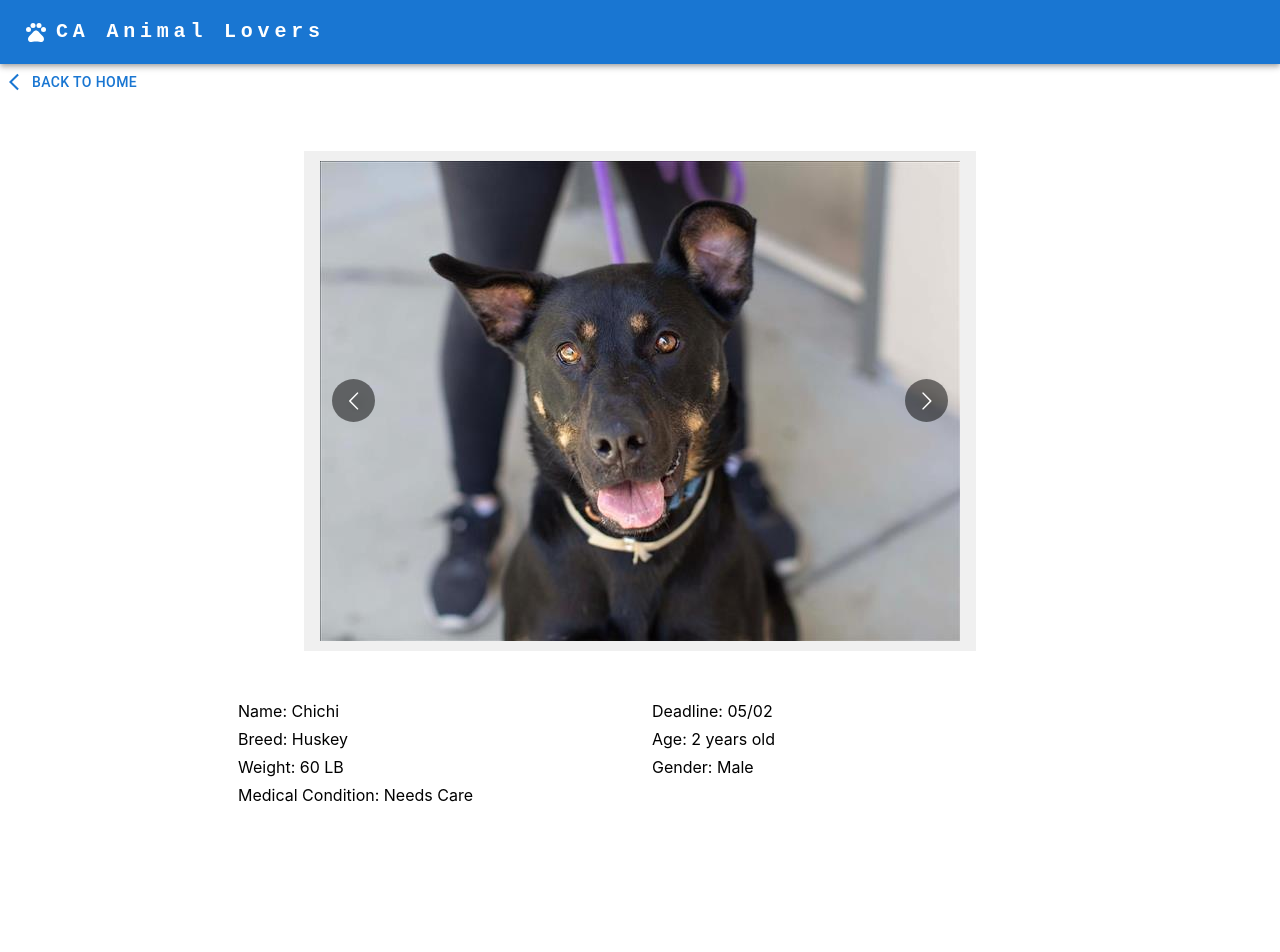
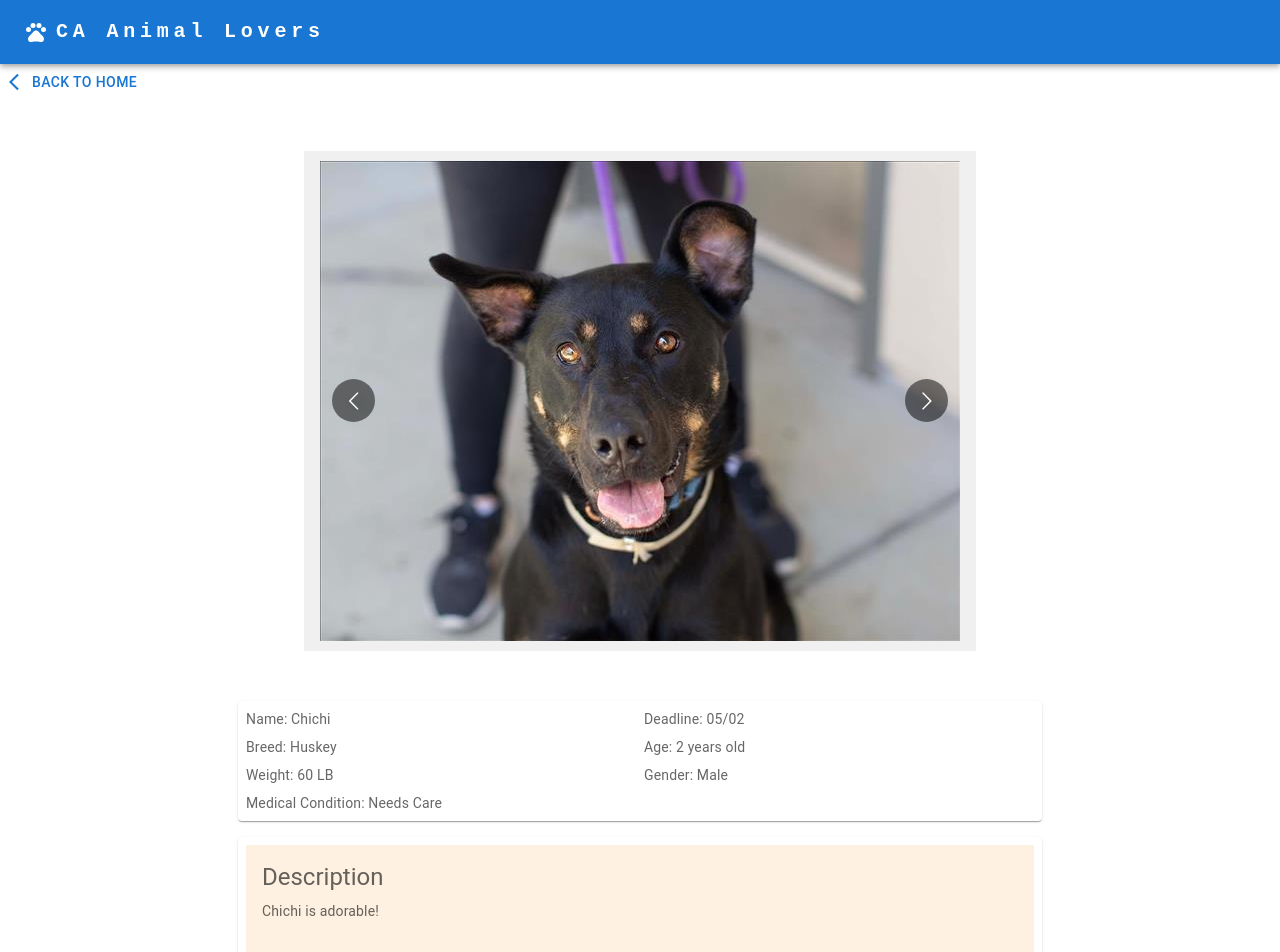
Before and after one commit to zinizhu/ca-anmial-lovers, a React (Create React App) app: page /dog-detail/1 in a window 1280 px wide. Shown: the top 952 px of the page. Before the commit the page ends 805 px from the top, so only its background shows below. Built offline with nearby package versions, Linux system fonts and the light colour scheme.

Commit message:
feat:add description and modify DogDetailsPage style

```diff
--- a/src/DogDetailsPage.tsx
+++ b/src/DogDetailsPage.tsx
@@ -5,14 +5,24 @@ import ArrowBackIosNewIcon from "@mui/icons-material/ArrowBackIosNew";
 import Button from "@mui/material/Button";
 import Grid from "@mui/material/Grid"; // Grid version 1
 import Typography from "@mui/material/Typography";
-
-import Carousel from "react-multi-carousel";
-import "react-multi-carousel/lib/styles.css";
+import Box from "@mui/material/Box";
+import CssBaseline from "@mui/material/CssBaseline";
+import Paper from "@mui/material/Paper";
+import Stack from "@mui/material/Stack";
+import { styled } from "@mui/material/styles";
 
 import { dogsInfo } from "./DogsInfo";
 import { Header } from "./Header";
-import { Container } from "@mui/material";
+import { Card, CardContent, Container } from "@mui/material";
 import { ImagesSlider } from "./ImagesSlider";
+
+const Item = styled(Paper)(({ theme }) => ({
+  backgroundColor: theme.palette.mode === "dark" ? "#1A2027" : "#fff",
+  ...theme.typography.body2,
+  padding: theme.spacing(1),
+  // textAlign: "center",
+  color: theme.palette.text.secondary,
+}));
 
 export function DogDetailsPage() {
   const navigate = useNavigate();
@@ -41,33 +51,46 @@ export function DogDetailsPage() {
             <Container maxWidth="md">
               <ImagesSlider images={dogInfo.images} />
               <Container maxWidth="md">
-                <Grid
-                  container
-                  rowSpacing={1}
-                  columnSpacing={{ xs: 1, sm: 2, md: 3 }}
-                >
-                  <Grid item xs={6}>
+                <Stack spacing={2}>
+                  <Item>
+                    <Grid container spacing={1}>
+                      <Grid item xs={12} sm={6}>
                         Name: {dogInfo.name}
                       </Grid>
-                  <Grid item xs={6}>
+                      <Grid item xs={12} sm={6}>
                         Deadline: {dogInfo.deadline}
                       </Grid>
-                  <Grid item xs={6}>
+                      <Grid item xs={12} sm={6}>
                         Breed: {dogInfo.breed}
                       </Grid>
-                  <Grid item xs={6}>
+                      <Grid item xs={12} sm={6}>
                         Age: {dogInfo.age} years old
                       </Grid>
-                  <Grid item xs={6}>
+                      <Grid item xs={12} sm={6}>
                         Weight: {dogInfo.weight} LB
                       </Grid>
-                  <Grid item xs={6}>
+                      <Grid item xs={12} sm={6}>
                         Gender: {dogInfo.gender}
                       </Grid>
-                  <Grid item xs={12}>
+                      <Grid item xs={12} sm={6}>
                         Medical Condition: {dogInfo.medicalCondition}
                       </Grid>
                     </Grid>
+                  </Item>
+                  <Item>
+                    <CssBaseline />
+                    <Box sx={{ bgcolor: "#fef1e1", height: "20vh" }}>
+                      <CardContent>
+                        <Typography gutterBottom variant="h5" component="div">
+                          Description
+                        </Typography>
+                        <Typography variant="body2" color="text.secondary">
+                          {dogInfo.description}
+                        </Typography>
+                      </CardContent>
+                    </Box>
+                  </Item>
+                </Stack>
               </Container>
             </Container>
           ) : (
--- a/src/DogInfoCard.tsx
+++ b/src/DogInfoCard.tsx
@@ -16,6 +16,7 @@ export type DogInfo = {
   gender: string;
   weight: number;
   medicalCondition: string;
+  description: string;
 };
 
 type DogInfoProps = {
--- a/src/DogsInfo.tsx
+++ b/src/DogsInfo.tsx
@@ -11,6 +11,7 @@ export const dogsInfo: DogInfo[] = [
     gender: "Male",
     weight: 60,
     medicalCondition: "Needs Care",
+    description: "Chichi is adorable!",
   },
   {
     id: "2",
@@ -22,6 +23,7 @@ export const dogsInfo: DogInfo[] = [
     gender: "Male",
     weight: 50,
     medicalCondition: "Needs Care",
+    description: "Levi is smart.",
   },
   {
     id: "3",
@@ -33,5 +35,6 @@ export const dogsInfo: DogInfo[] = [
     gender: "Female",
     weight: 40,
     medicalCondition: "Good",
+    description: "Claire is cute!",
   },
 ];
```
Also changed, not shown: 1 other file (tests, documents, lock files or other folders). Lines whose indentation alone changed are shown as unchanged.
